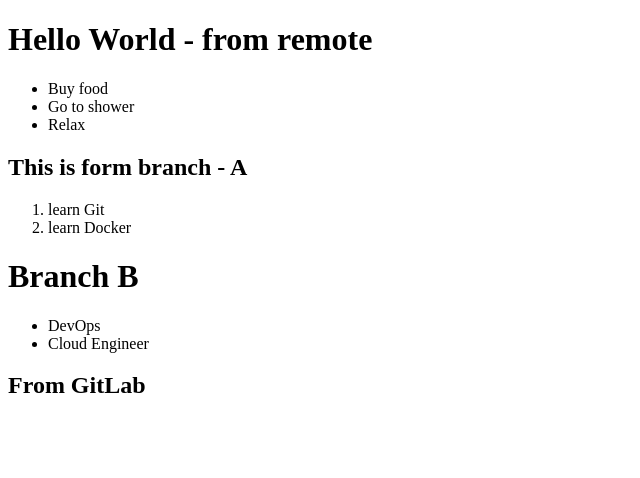
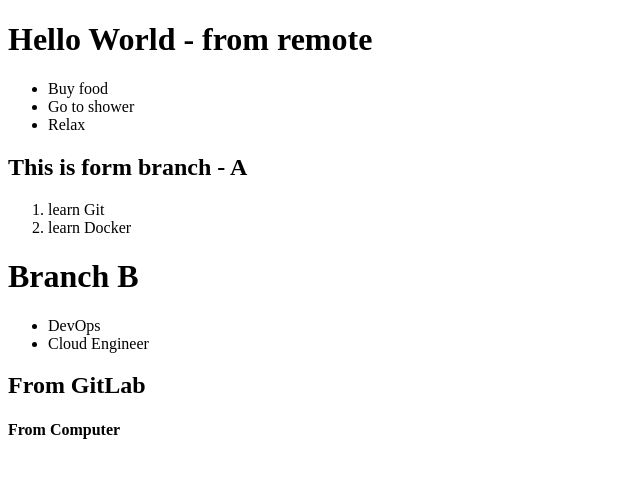
Before and after one commit to cftiangco/git-tutorial, a plain HTML site: page index.html in a window 1280 px wide. Shown: the whole page, without its empty margins (0-640 px from the left). Drawn offline with Linux system fonts and the light colour scheme.

Commit message:
added from computer

```diff
--- a/index.html
+++ b/index.html
@@ -29,5 +29,7 @@
     </div>
 
     <h2>From GitLab</h2>
+
+    <h4>From Computer</h4>
 </body>
 </html>
```
